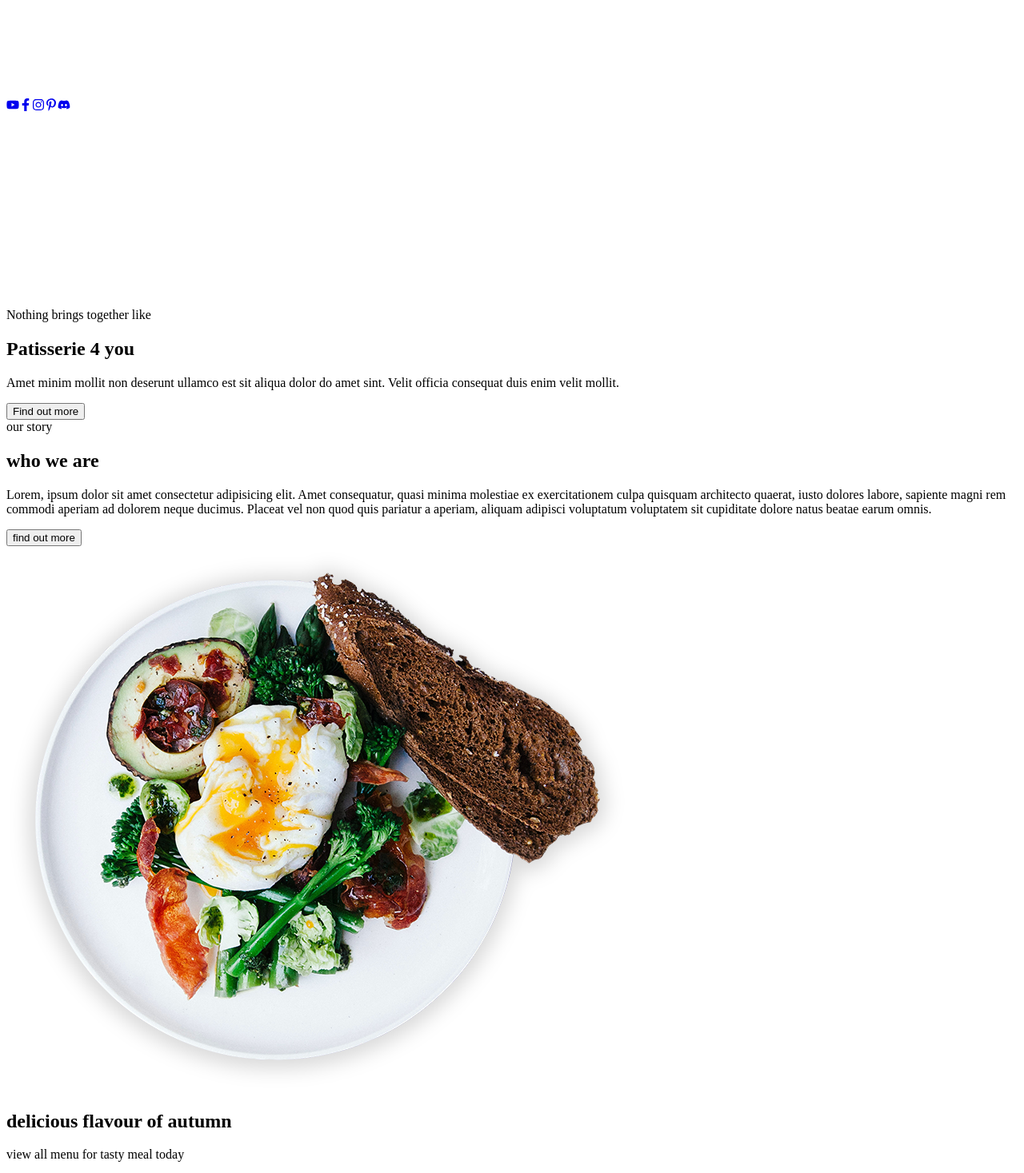
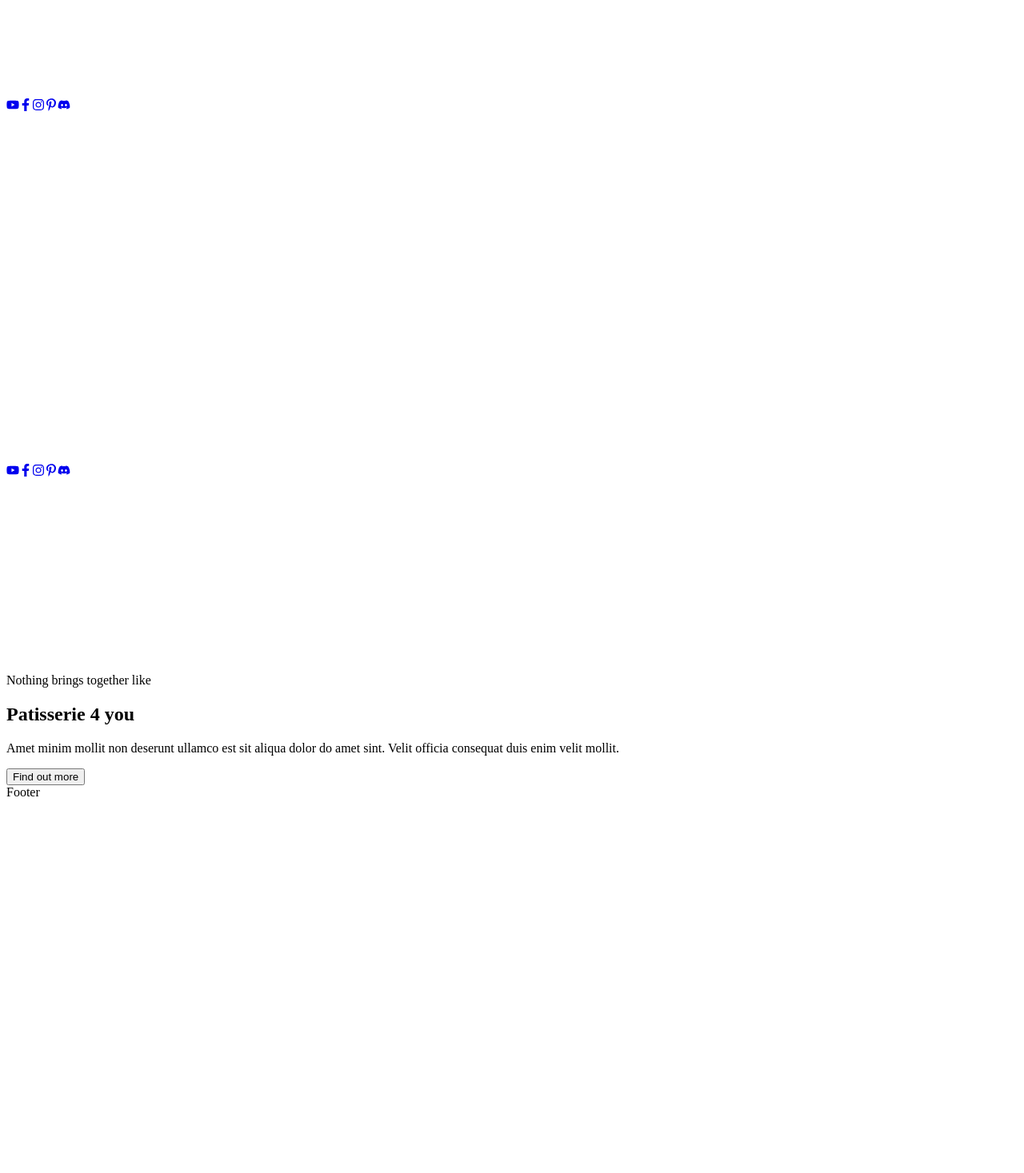
Before and after one commit to tigerkaplan/bakery, a React (Create React App) app: page / in a window 1280 px wide. Shown: the part 80-1547 px from the top of the page at 80% size. After the commit the page ends 1088 px from the top, so only its background shows below. Built offline with nearby package versions, Linux system fonts and the light colour scheme; the HTML template or start-up script is replaced by a standard one; a web font is replaced by a local one.

Commit message:
navigation

```diff
--- a/src/App.js
+++ b/src/App.js
@@ -1,10 +1,11 @@
 import React from 'react';
-// import components
+import { BrowserRouter as Router, Routes, Route } from 'react-router-dom';
+// Import components
+import Header from './components/Header';
 import Hero from './components/Hero';
 import About from './components/About';
 import Menu from './components/Menu';
 // import Menu2 from './components/Menu2';
-
 import Team from './components/Team';
 import Testimonial from './components/Testimonial';
 // import Reservation from './components/Reservation';
@@ -12,17 +13,22 @@ import Footer from './components/Footer';
 
 const App = () => {
   return (
-    <div className='h-full bg-pattern bg-repeat max-w-[1800px] mx-auto overflow-hidden'>
-      <Hero />
-      <About />
-      <Menu />
-      {/* <Menu2 /> */}
-      <Team />
-      <Testimonial />
-      {/* <Reservation /> */}
-      <Footer />
-      <div className='h-[380px] md:h-[370px]'></div>
-    </div>
+    <Router>
+      <div className="h-full bg-pattern bg-repeat max-w-[1800px] mx-auto overflow-hidden">
+        <Header />
+        <Routes>
+          <Route path="/" element={<Hero />} />
+          <Route path="/about" element={<About />} />
+          <Route path="/menu" element={<Menu />} />
+          <Route path="/team" element={<Team />} />
+          <Route path="/testimonials" element={<Testimonial />} />
+          {/* <Route path="/menu2" element={<Menu2 />} />
+          <Route path="/reservation" element={<Reservation />} /> */}
+        </Routes>
+        <Footer />
+        <div className="h-[380px] md:h-[370px]"></div>
+      </div>
+    </Router>
   );
 };
 
```
